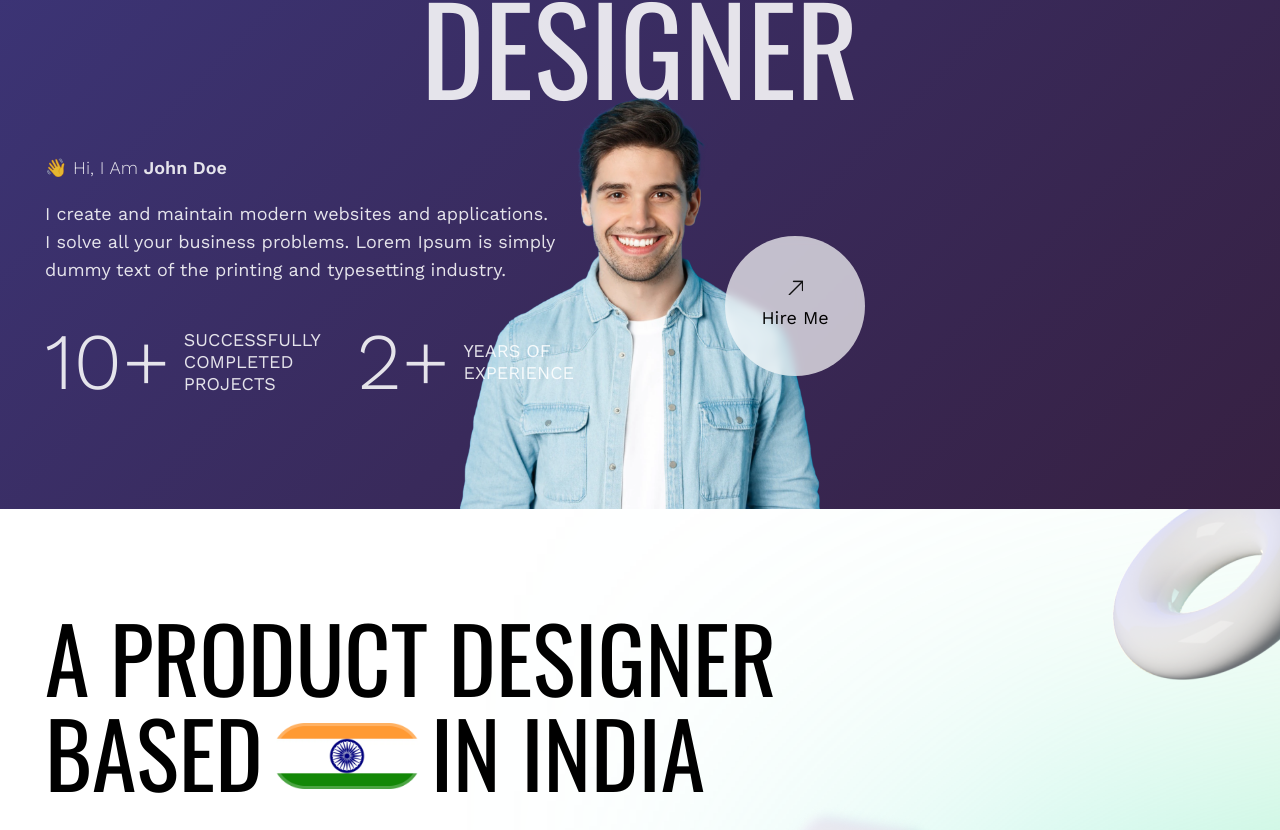
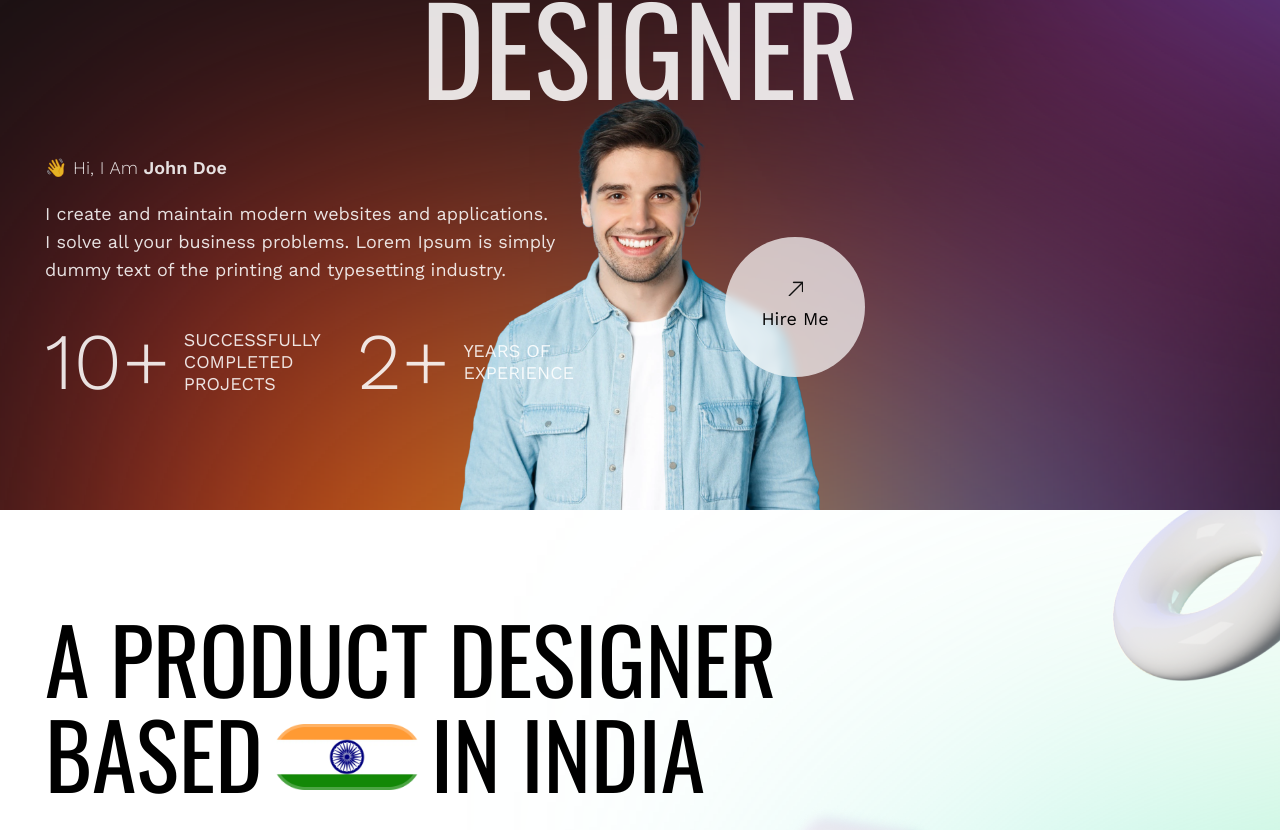
Before and after one commit to ShariqAnsari88/portfolio-2023, a React (Vite) app: page / in a window 1280 px wide. Shown: the part 290-1120 px from the top of the page. Built offline with nearby package versions, Linux system fonts and the light colour scheme.

Commit message:
hero banner bg gradient

```diff
--- a/src/components/HeroBanner.jsx
+++ b/src/components/HeroBanner.jsx
@@ -7,10 +7,20 @@ import gmailIcon from "../assets/email-icon.png";
 
 const HeroBanner = () => {
     return (
-        <div className="w-full h-[100vh] movingBackground relative">
+        <div className="w-full h-[100vh] relative bg-[#111111] overflow-hidden">
+            {/* BACKGROUND ELEMENTS FOR DESKTOP START */}
+            <span className="hidden md:block sec-1-bg-gradient-1-desktop md:w-[1120px] 2xl:w-[1420px] md:h-[1119px] 2xl:h-[1419px] absolute md:left-[1000px] 2xl:left-[1309px] -top-[709px]" />
+            <span className="hidden md:block sec-1-bg-gradient-2-desktop md:w-[1120px] 2xl:w-[1420px] md:h-[1119px] 2xl:h-[1419px] absolute left-[105px] top-[672px] md:top-[500px] 2xl:top-[672px]" />
+            {/* BACKGROUND ELEMENTS FOR DESKTOP END */}
+
+            {/* BACKGROUND ELEMENTS FOR DESKTOP START */}
+            <span className="md:hidden sec-1-bg-gradient-1-mobile absolute w-[212px] h-[211px] left-[285px] -top-[25px]" />
+            <span className="md:hidden sec-1-bg-gradient-2-mobile absolute w-[636px] h-[635px] -left-[334px] top-[672px]" />
+            {/* BACKGROUND ELEMENTS FOR DESKTOP END */}
+
             <Wrapper>
                 {/* NAVBAR START */}
-                <div className="hidden md:flex items-center justify-between mt-[40px] 2xl:mt-[63px]">
+                <div className="hidden md:flex items-center justify-between mt-[40px] 2xl:mt-[63px] relative">
                     <div className="flex items-center gap-[6px]">
                         <div className="w-[35px] h-[35px] rounded-full bg-[#252525] flex justify-center items-center">
                             <img src={gmailIcon} alt="" className="w-[18px]" />
@@ -35,7 +45,7 @@ const HeroBanner = () => {
                 {/* NAVBAR END */}
 
                 {/* BIG HEADING START */}
-                <div className="flex justify-center text-center mt-14 mb-10">
+                <div className="flex justify-center text-center mt-14 mb-10 relative">
                     <h1 className="text-[50px] md:text-[120px] 2xl:text-[189px] leading-[50px] md:leading-[125px]  2xl:leading-[192px] font-oswald uppercase">
                         I Am A Creative
                         <br className="invisible md:visible" />
@@ -45,7 +55,7 @@ const HeroBanner = () => {
                 {/* BIG HEADING END */}
 
                 {/* INTRO START */}
-                <div className="flex flex-col mb-10 text-center md:text-left text-[16px] md:text-[18px] leading-[24px] md:leading-[28px]">
+                <div className="flex flex-col mb-10 text-center md:text-left text-[16px] md:text-[18px] leading-[24px] md:leading-[28px] relative">
                     <div className="font-light mb-4">
                         👋 Hi, I Am{" "}
                         <span className="font-semibold">John Doe</span>
--- a/src/index.css
+++ b/src/index.css
@@ -26,47 +26,48 @@
     box-sizing: border-box;
 }
 
-.movingBackground {
-    background: linear-gradient(135deg, #465bdc, #341729, #652520);
-    background-size: 600% 600%;
-
-    -webkit-animation: backgroundAnimation 59s ease infinite;
-    -moz-animation: backgroundAnimation 59s ease infinite;
-    animation: backgroundAnimation 59s ease infinite;
+.sec-1-bg-gradient-1-desktop {
+    background: linear-gradient(
+        236.22deg,
+        #ff3c47 -3.32%,
+        #eec850 12.21%,
+        #3257ed 73.4%
+    );
+    border: 122px solid #d21655;
+    filter: blur(187px);
 }
 
-@-webkit-keyframes backgroundAnimation {
-    0% {
-        background-position: 0% 5%;
-    }
-    50% {
-        background-position: 100% 96%;
-    }
-    100% {
-        background-position: 0% 5%;
-    }
+.sec-1-bg-gradient-2-desktop {
+    background: linear-gradient(
+        90deg,
+        #e65300 7.99%,
+        #e7af00 47.79%,
+        #006be9 86.72%
+    );
+    border: 122px solid #d21655;
+    filter: blur(187px);
 }
-@-moz-keyframes backgroundAnimation {
-    0% {
-        background-position: 0% 5%;
-    }
-    50% {
-        background-position: 100% 96%;
-    }
-    100% {
-        background-position: 0% 5%;
-    }
+
+.sec-1-bg-gradient-1-mobile {
+    background: linear-gradient(
+        236.22deg,
+        #ff3c47 -3.32%,
+        #eec850 12.21%,
+        #3257ed 73.4%
+    );
+    border: 122px solid #d21655;
+    filter: blur(187px);
 }
-@keyframes backgroundAnimation {
-    0% {
-        background-position: 0% 5%;
-    }
-    50% {
-        background-position: 100% 96%;
-    }
-    100% {
-        background-position: 0% 5%;
-    }
+
+.sec-1-bg-gradient-2-mobile {
+    background: linear-gradient(
+        90deg,
+        #e65300 7.99%,
+        #e7af00 47.79%,
+        #006be9 86.72%
+    );
+    border: 122px solid #d21655;
+    filter: blur(187px);
 }
 
 .sec-2-bg-gradient {
```
